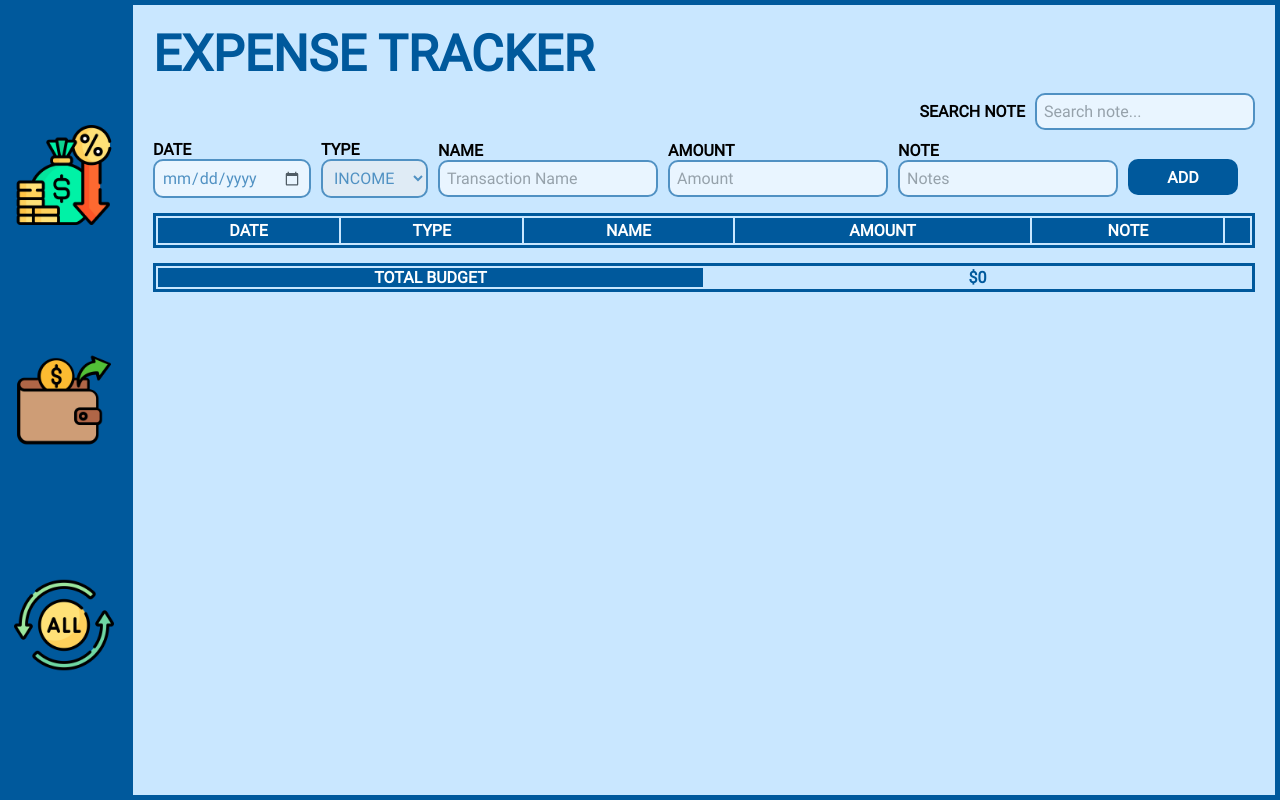
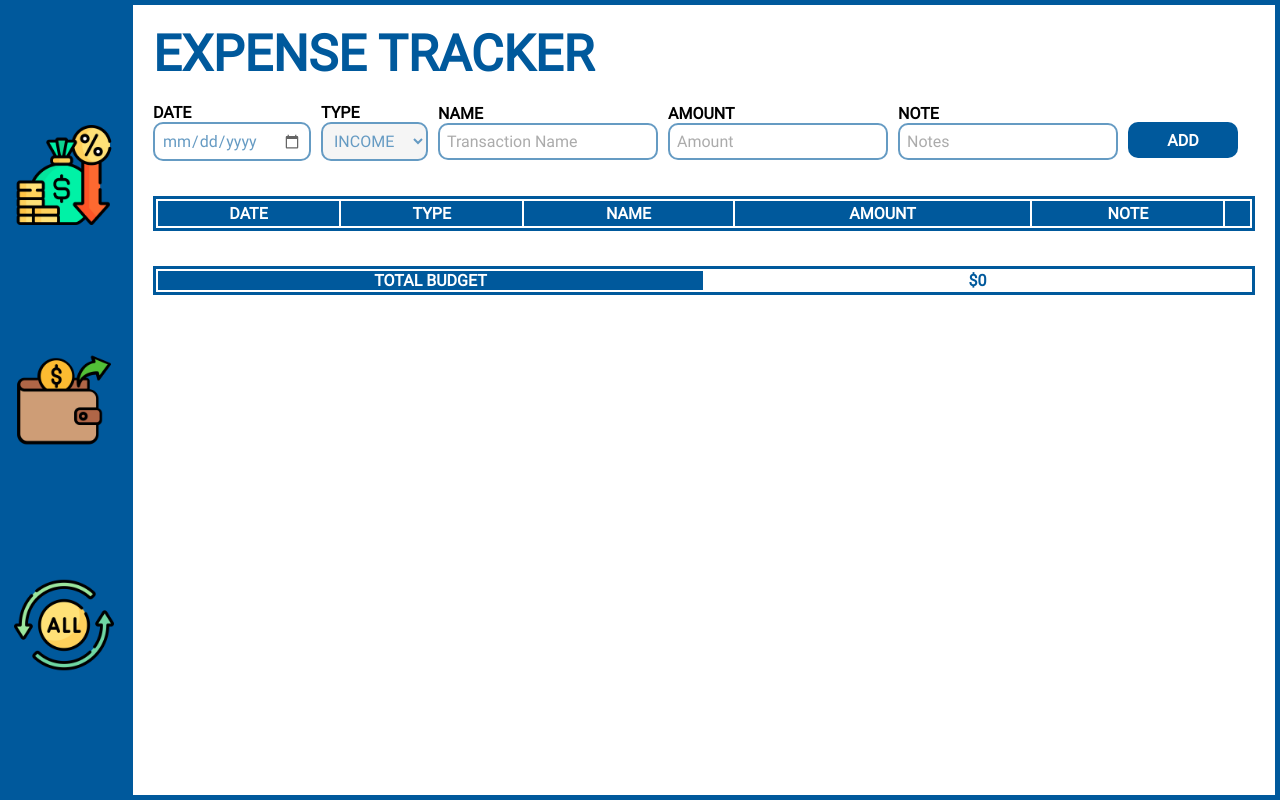
Before and after one commit to BreicheSinal/expense-tracker-react, a React (Create React App) app: page / in a window 1280 px wide. Built offline with nearby package versions, Linux system fonts and the light colour scheme.

Commit message:
Adjusted some styles

```diff
--- a/src/components/Tracker.jsx
+++ b/src/components/Tracker.jsx
@@ -10,6 +10,7 @@ import "../styles/tracker.css";
 import logoAll from "../assets/icons/all.png";
 import income from "../assets/icons/income.png";
 import expense from "../assets/icons/spending.png";
+import deleteLogo from "../assets/icons/delete.png";
 
 const Tracker = () => {
   const [transaction, setTransaction] = useState({
@@ -88,11 +89,6 @@ const Tracker = () => {
         <div className="container flex column">
           <div className="flex title space-between">
             <h1 className="primary-color">EXPENSE TRACKER</h1>
-          </div>
-
-          <div className="flex align-center gap search-bar">
-            <p className="bold">SEARCH NOTE</p>
-            <input type="text" placeholder="Search note..." id="filterNote" />
           </div>
 
           <div className="flex align-center gap input">
@@ -182,8 +178,11 @@ const Tracker = () => {
                   <td>{transaction.amount}</td>
                   <td>{transaction.note}</td>
                   <td>
-                    <button onClick={() => DeleteTransaction(transaction.id)}>
-                      Delete
+                    <button
+                      className="iconBttn"
+                      onClick={() => DeleteTransaction(transaction.id)}
+                    >
+                      <img className="icon" src={deleteLogo} />
                     </button>
                   </td>
                 </tr>
--- a/src/styles/tracker.css
+++ b/src/styles/tracker.css
@@ -1,5 +1,18 @@
+body {
+  background-color: white;
+}
+
 .tracker {
   min-height: 100vh;
+}
+
+.icon {
+  width: 25px;
+  height: 25px;
+}
+
+.iconBttn {
+  background-color: transparent;
 }
 
 .sidebar {
@@ -20,6 +33,7 @@
   padding: 20px;
   width: 90%;
   border: 5px solid #00599c;
+  gap: 20px;
 }
 
 .container > div > h1 {
```
